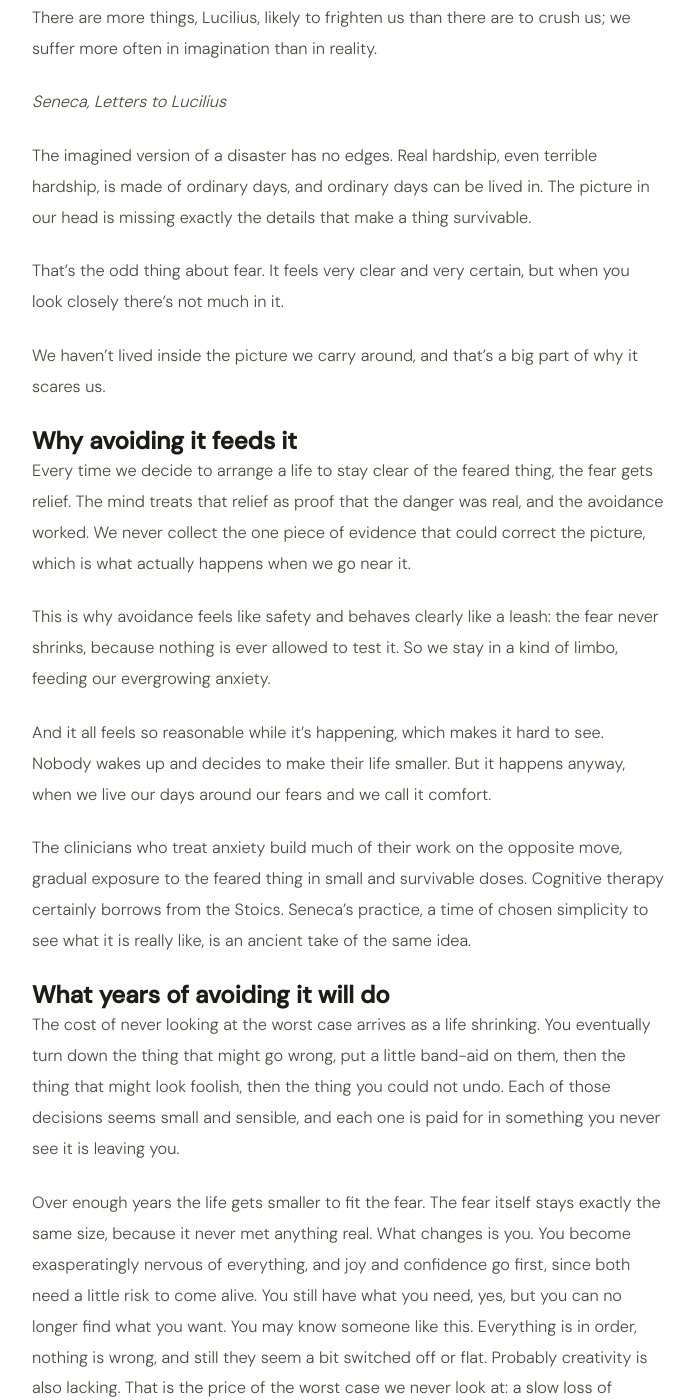
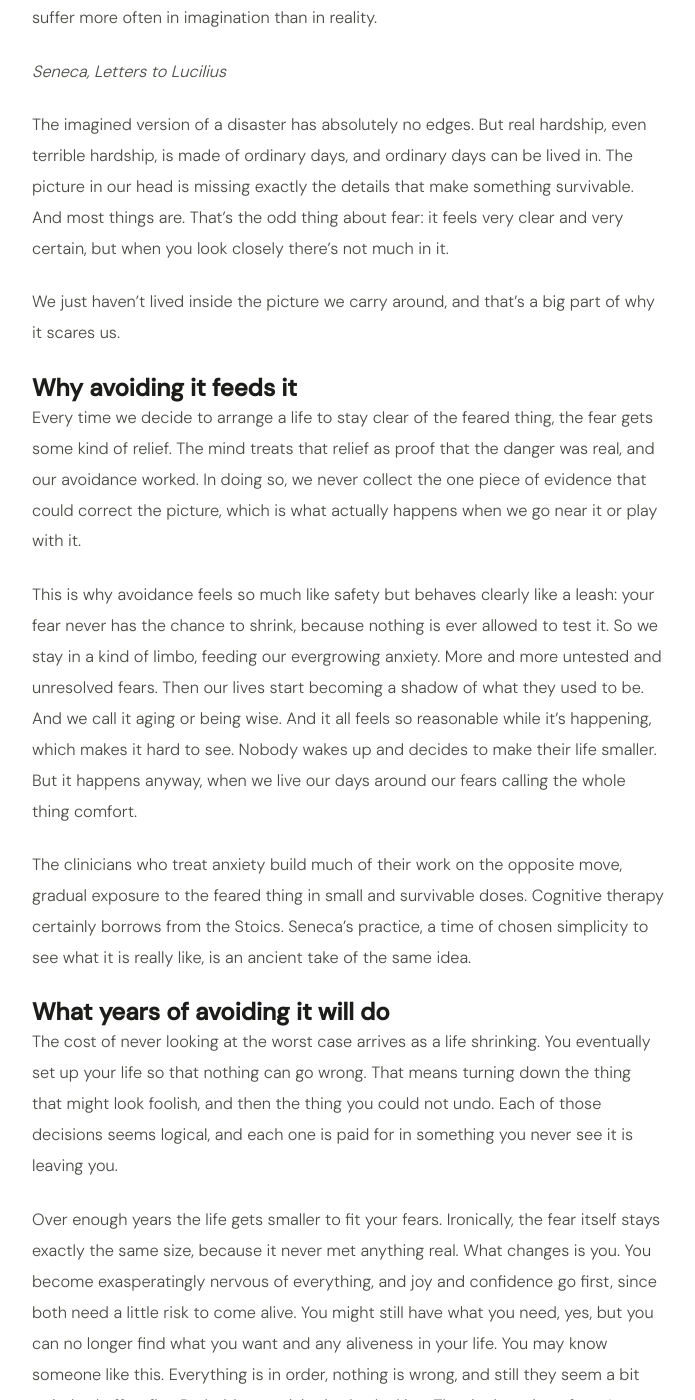
Before and after one commit to Blubell26/giuliapacciotti.com, a Jekyll site: the page built from _posts/2026-10-28-what-fear-does.md, in a window 1280 px wide and 1400 px high, scrolled down 1197 px. Shown: the whole window, without its empty margins (292-987 px from the left). Built offline with Jekyll 4.4.1, drawn with Linux system fonts in a browser that asks for light colours; comment, search, counter and statistics services are not loaded; some of the changed text lies outside the part shown.

Commit message:
Update 2026-10-28-what-fear-does.md

```diff
--- a/_posts/2026-10-28-what-fear-does.md
+++ b/_posts/2026-10-28-what-fear-does.md
@@ -11,9 +11,9 @@
 
 *On the worst case and the cost of avoidance*
 
-Most of us carry a worst case around. Not one we have examined yet, just one we have felt, a dark shape at the edge of the room that we so nicely and accurately arrange the furniture around. Ask someone to describe theirs precisely and they usually hesitate. They know it is bad. They would prefer not tell you what a day looks like inside it.
+Most of us carry a worst case around. Something we have thought about or felt, like a dark shape at the edge of the room that we so nicely and accurately arrange the furniture around. Ask someone to describe theirs and they will hesitate. They know it is bad. They would prefer not tell you what a day inside it looks like.
 
-That hesitation is where a knot lives.
+And that hesitation is where a knot lives.
 
 ## A picture
 
@@ -23,40 +23,39 @@
 
 *Seneca, Letters to Lucilius*
 
-The imagined version of a disaster has no edges. Real hardship, even terrible hardship, is made of ordinary days, and ordinary days can be lived in. The picture in our head is missing exactly the details that make a thing survivable.
+The imagined version of a disaster has absolutely no edges. But real hardship, even terrible hardship, is made of ordinary days, and ordinary days can be lived in. The picture in our head is missing exactly the details that make something survivable.
+And most things are.
+That's the odd thing about fear: it feels very clear and very certain, but when you look closely there's not much in it.
 
-That's the odd thing about fear. It feels very clear and very certain, but when you look closely there's not much in it.
-
-We haven’t lived inside the picture we carry around, and that's a big part of why it scares us.
+We just haven’t lived inside the picture we carry around, and that's a big part of why it scares us.
 
 ## Why avoiding it feeds it
 
-Every time we decide to arrange a life to stay clear of the feared thing, the fear gets relief. The mind treats that relief as proof that the danger was real, and the avoidance worked. We never collect the one piece of evidence that could correct the picture, which is what actually happens when we go near it.
+Every time we decide to arrange a life to stay clear of the feared thing, the fear gets some kind of relief. The mind treats that relief as proof that the danger was real, and our avoidance worked. In doing so, we never collect the one piece of evidence that could correct the picture, which is what actually happens when we go near it or play with it.
 
-This is why avoidance feels like safety and behaves clearly like a leash: the fear never shrinks, because nothing is ever allowed to test it. So we stay in a kind of limbo, feeding our evergrowing anxiety.
-
+This is why avoidance feels so much like safety but behaves clearly like a leash: your fear never has the chance to shrink, because nothing is ever allowed to test it. So we stay in a kind of limbo, feeding our evergrowing anxiety. More and more untested and unresolved fears.
+Then our lives start becoming a shadow of what they used to be. And we call it aging or being wise.
 And it all feels so reasonable while it's happening, which makes it hard to see.
-Nobody wakes up and decides to make their life smaller. But it happens anyway, when we live our days around our fears and we call it comfort.
+Nobody wakes up and decides to make their life smaller. But it happens anyway, when we live our days around our fears calling the whole thing comfort.
 
 The clinicians who treat anxiety build much of their work on the opposite move, gradual exposure to the feared thing in small and survivable doses. Cognitive therapy certainly borrows from the Stoics. Seneca's practice, a time of chosen simplicity to see what it is really like, is an ancient take of the same idea.
 
 ## What years of avoiding it will do
 
-The cost of never looking at the worst case arrives as a life shrinking. You eventually turn down the thing that might go wrong, put a little band-aid on them, then the thing that might look foolish, then the thing you could not undo. Each of those decisions seems small and sensible, and each one is paid for in something you never see it is leaving you.
+The cost of never looking at the worst case arrives as a life shrinking. You eventually set up your life so that nothing can go wrong. That means turning down the thing that might look foolish, and then the thing you could not undo. Each of those decisions seems logical, and each one is paid for in something you never see it is leaving you.
 
-Over enough years the life gets smaller to fit the fear. The fear itself stays exactly the same size, because it never met anything real. What changes is you. You become exasperatingly nervous of everything, and joy and confidence go first, since both need a little risk to come alive. You still have what you need, yes, but you can no longer find what you want.
+Over enough years the life gets smaller to fit your fears. Ironically, the fear itself stays exactly the same size, because it never met anything real. What changes is you. You become exasperatingly nervous of everything, and joy and confidence go first, since both need a little risk to come alive. You might still have what you need, yes, but you can no longer find what you want and any aliveness in your life.
 You may know someone like this. Everything is in order, nothing is wrong, and still they seem a bit switched off or flat.
 Probably creativity is also lacking.
-That is the price of the worst case we never look at: a slow loss of colour.
+That is the price of our ‘worst case’ we never look at: a slow loss of colour.
 
 ## Rehearsing is not ruminating
 
-It is easy to confuse this with worrying, and they are nearly opposites. Worry circles. It asks what if, and never answers. The Stoic rehearsal, which later writers called the premeditation of evils, asks one question and KEEPS answering it. And then what? Where would I sleep? Who would I call? What would I still have?
+It is easy to confuse this with worrying about situations, but they are nearly opposites. Worry circles. It asks what if and never answers.
+The Stoic rehearsal, which later writers called the premeditation of evils, asks one question and KEEPS answering it.
+And then what? Where would I sleep? Who would I call? What would I still have?
 
-Try it with something small first. Keep asking « and then what » until you run out of things to imagine. Most people run out sooner than they expect. Somewhere in there you find ordinary things and you realise it's an ordinary life, not the end of one.
+Try it with something small first. Keep asking « and then what » until you run out of things to imagine. Most people run out sooner than they expect. Somewhere in there you find ordinary things and you realise it's just another ordinary (or extraordinary) life experience.
 
-Specifics shrink things. And the answers tend to surprise us. What survives, our skills, our people, our ability to adapt, turns out to be larger than the fear assumed.
 
-It doesn't make the fear disappear, and I wouldn't trust anything that promised that. It just makes it smaller and easier to look at.
-
-Let's not confuse safety with a life, or security with being alive.
+Let's not confuse safety with life, or security with being alive.
```
